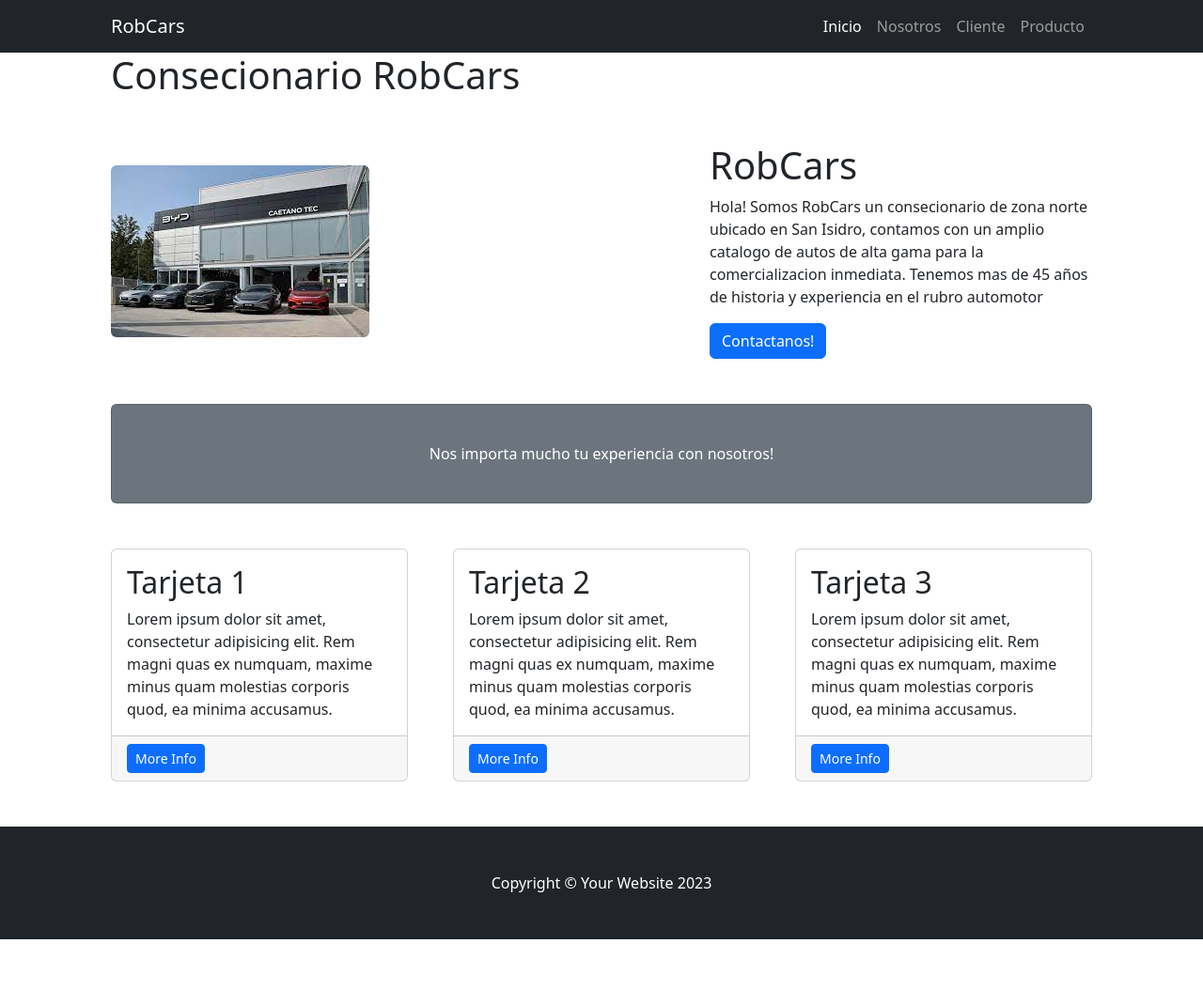
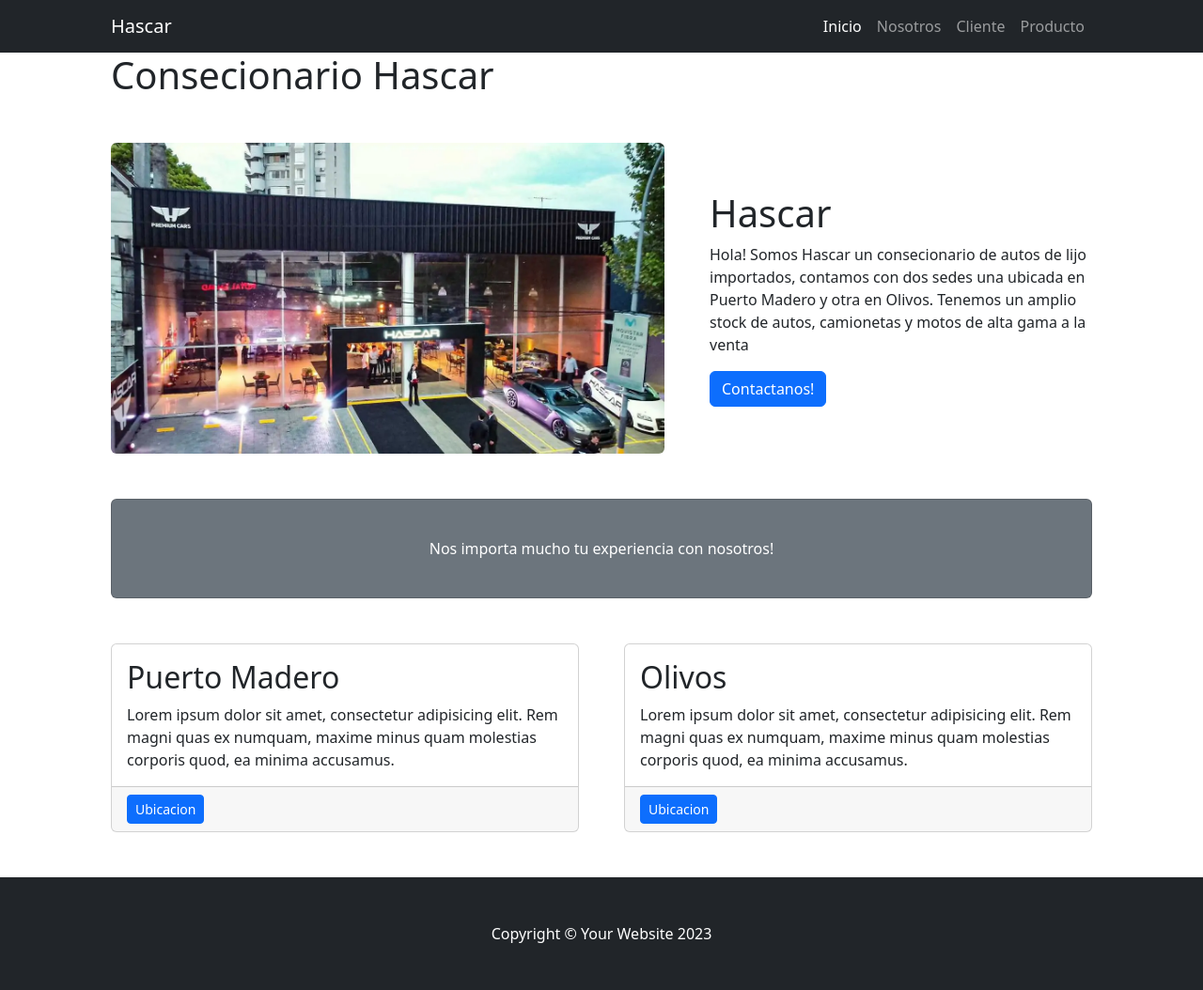
Before and after one commit to ZiKKB/Tercer-Pre-entrega-Robles-Diaz, a Django app: page / in a window 1280 px wide. Shown: the whole page at 94% size. Before the commit the page ends 1000 px from the top, so only its background shows below. Run offline with Django 4.2, Linux system fonts and the light colour scheme; some libraries are stand-ins or nearby versions.

Commit message:
server ok

```diff
--- a/core/templates/core/about.html
+++ b/core/templates/core/about.html
@@ -5,5 +5,5 @@
 {% endblock contenido_titulo %}
 
 {% block contenido %}
-    <p>Hola! Somos RobCars y somos un Consecionario de compra y venta de autos de lujo de zona norte</p>
+    <p>Hola! Somos Hascar y somos un Consecionario de compra y venta de autos de lujo de zona norte</p>
 {% endblock contenido %}
--- a/core/templates/core/base.html
+++ b/core/templates/core/base.html
@@ -7,9 +7,9 @@
         <meta name="viewport" content="width=device-width, initial-scale=1, shrink-to-fit=no" />
         <meta name="description" content="" />
         <meta name="author" content="" />
-        <title>RobCars</title>
+        <title>Hascar</title>
         <!-- Favicon-->
-        <link rel="icon" type="image/x-icon" href="{% static 'core/assets/favicon.ico' %}" />
+        <link rel="icon" type="image/x-icon" href="{% static 'core/assets/favicom.ico' %}" />
         <!-- Core theme CSS (includes Bootstrap)-->
         <link href="{% static 'core/css/styles.css' %}" rel="stylesheet" />
     </head>
--- a/core/templates/core/card.html
+++ b/core/templates/core/card.html
@@ -1,9 +1,9 @@
-<div class="col-md-4 mb-5">
+<div class="col-md-6 mb-5">
     <div class="card h-100">
         <div class="card-body">
             <h2 class="card-title">{{ titulo }}</h2>
             <p class="card-text">Lorem ipsum dolor sit amet, consectetur adipisicing elit. Rem magni quas ex numquam, maxime minus quam molestias corporis quod, ea minima accusamus.</p>
         </div>
-        <div class="card-footer"><a class="btn btn-primary btn-sm" href="#!">More Info</a></div>
+        <div class="card-footer"><a class="btn btn-primary btn-sm" href="#!">Ubicacion</a></div>
     </div>
 </div>
--- a/core/templates/core/index.html
+++ b/core/templates/core/index.html
@@ -2,16 +2,16 @@
 {% load static %}
 
 {% block contenido_titulo %}
-    Consecionario RobCars
+    Consecionario Hascar
 {% endblock contenido_titulo %}
 
 {% block contenido %}
     <!-- Heading Row-->
     <div class="row gx-4 gx-lg-5 align-items-center my-5">
-        <div class="col-lg-7"><img class="img-fluid rounded mb-4 mb-lg-0" src="{% static 'core/img/descarga.jpg' %}" alt="..." /></div>
+        <div class="col-lg-7"><img class="img-fluid rounded mb-4 mb-lg-0" src="{% static 'core/img/hascar.jpg' %}" alt="..." /></div>
         <div class="col-lg-5">
-            <h1 class="font-weight-light">RobCars</h1>
-            <p>Hola! Somos RobCars un consecionario de zona norte ubicado en San Isidro, contamos con un amplio catalogo de autos de alta gama para la comercializacion inmediata. Tenemos mas de 45 años de historia y experiencia en el rubro automotor</p>
+            <h1 class="font-weight-light">Hascar</h1>
+            <p>Hola! Somos Hascar un consecionario de autos de lijo importados, contamos con dos sedes una ubicada en Puerto Madero y otra en Olivos. Tenemos un amplio stock de autos, camionetas y motos de alta gama a la venta</p>
             <a class="btn btn-primary" href="#!">Contactanos!</a>
         </div>
     </div>
@@ -22,9 +22,9 @@
     <!-- Content Row-->
     <div class="row gx-4 gx-lg-5">
 
-        {% include 'core/card.html' with titulo="Tarjeta 1" %}
-        {% include 'core/card.html' with titulo="Tarjeta 2" %}
-        {% include 'core/card.html' with titulo="Tarjeta 3" %}
+        {% include 'core/card.html' with titulo="Puerto Madero" %}
+        {% include 'core/card.html' with titulo="Olivos" %}
+
 
     </div>
 
--- a/core/templates/core/navbar.html
+++ b/core/templates/core/navbar.html
@@ -1,7 +1,7 @@
 <!-- Responsive navbar-->
 <nav class="navbar navbar-expand-lg navbar-dark bg-dark">
     <div class="container px-5">
-        <a class="navbar-brand" href="#!">RobCars</a>
+        <a class="navbar-brand" href="#!">Hascar</a>
         <button class="navbar-toggler" type="button" data-bs-toggle="collapse" data-bs-target="#navbarSupportedContent" aria-controls="navbarSupportedContent" aria-expanded="false" aria-label="Toggle navigation"><span class="navbar-toggler-icon"></span></button>
         <div class="collapse navbar-collapse" id="navbarSupportedContent">
             <ul class="navbar-nav ms-auto mb-2 mb-lg-0">
```
Also changed, not shown: cliente/templates/cliente/ver_autos.html (+4 -4 lines), core/static/core/img/descarga.jpg (deleted), core/static/core/img/hascar.jpg (added), db.sqlite3.
